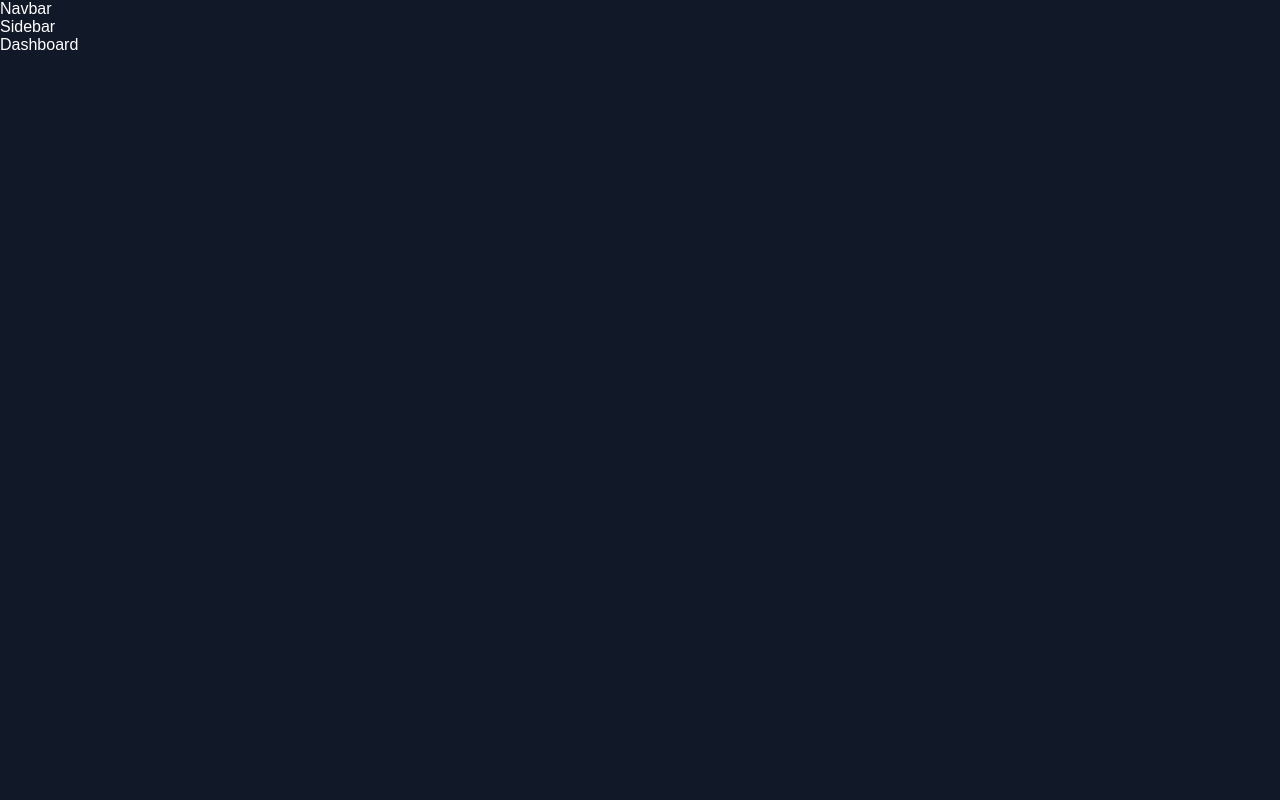
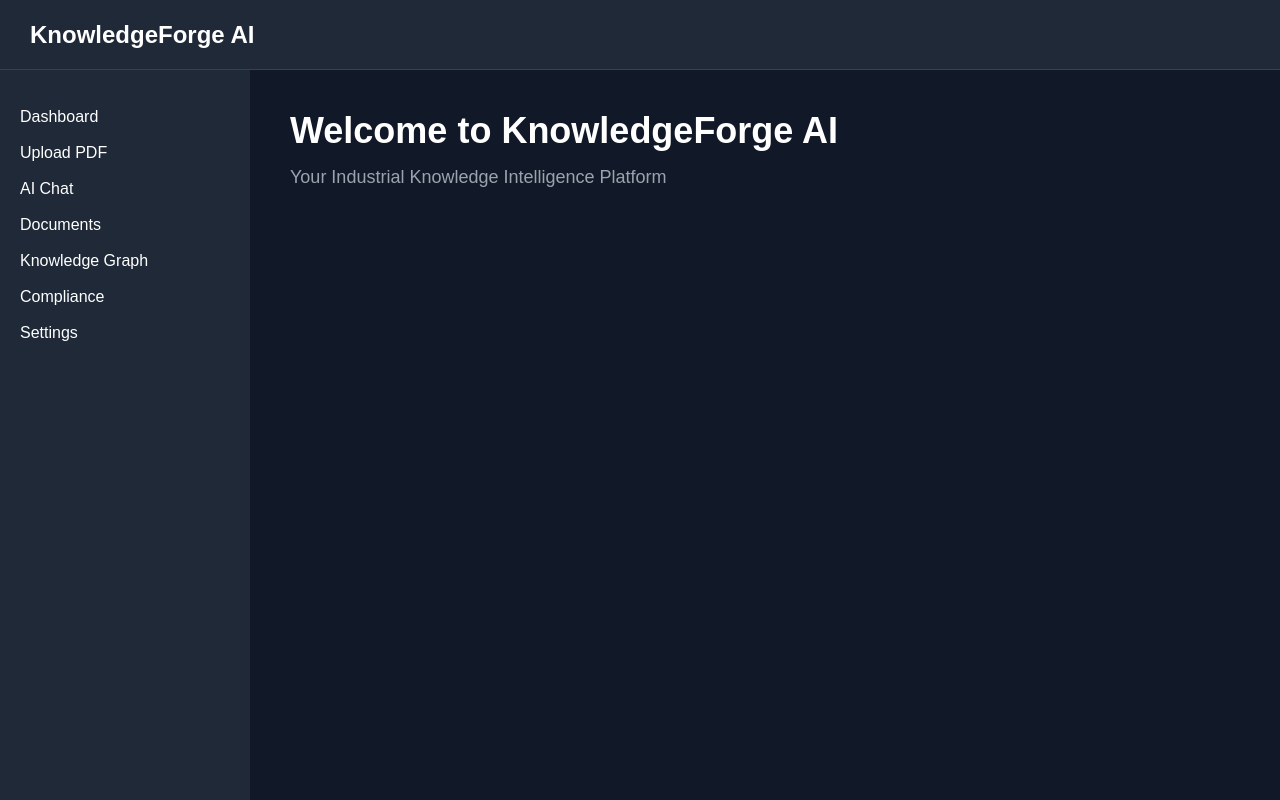
Before and after one commit to ManojAhire/KnowledgeForgeAI, a React app in the folder frontend/: page / in a window 1280 px wide. Built offline with nearby package versions, Linux system fonts and the light colour scheme; the HTML template or start-up script is replaced by a standard one.

Commit message:
first code commit

```diff
--- a/frontend/src/App.css
+++ b/frontend/src/App.css
@@ -0,0 +1,10 @@
+.app {
+  height: 100vh;
+  display: flex;
+  flex-direction: column;
+}
+
+.content {
+  flex:1;
+  display: flex;
+}
--- a/frontend/src/App.jsx
+++ b/frontend/src/App.jsx
@@ -1,14 +1,20 @@
+import "./App.css"
+
 import Sidebar from "./components/Sidebar";
 import Navbar from "./components/Navbar";
 import Dashboard from "./pages/Dashboard";
 
 function App() {
   return (
-    <>
+    <div className="app" >
       <Navbar />
-      <Sidebar />
-      <Dashboard />
-    </>
+
+      <div className="content" >
+        <Sidebar />
+
+        <Dashboard />
+      </div>
+    </div>
   );
 }
 
--- a/frontend/src/components/Navbar.jsx
+++ b/frontend/src/components/Navbar.jsx
@@ -1,7 +1,7 @@
 function Navbar() {
   return (
-    <header>
-      Navbar
+    <header className="navbar " >
+      <h2>KnowledgeForge AI</h2>
     </header>
   );
 }
--- a/frontend/src/components/Sidebar.jsx
+++ b/frontend/src/components/Sidebar.jsx
@@ -1,7 +1,21 @@
 function Sidebar() {
   return (
-    <aside>
-      Sidebar
+    <aside className="sidebar" >
+
+      <p>Dashboard</p>
+
+      <p>Upload PDF</p>
+
+      <p>AI Chat</p>
+
+      <p>Documents</p>
+
+      <p>Knowledge Graph</p>
+
+      <p>Compliance</p>
+
+      <p>Settings</p>
+
     </aside>
   );
 }
--- a/frontend/src/index.css
+++ b/frontend/src/index.css
@@ -9,3 +9,45 @@ body {
   color: white;
   font-family: Arial, Helvetica, sans-serif;
 }
+
+.navbar {
+  height: 70px;
+  background-color:#1f2937;
+  display: flex;
+  align-items:center;
+  padding-left: 30px;
+  border-bottom: 1px solid #374151;
+}
+
+.navbar h2 {
+  font-size: 24px;
+}
+
+.sidebar {
+  width: 250px;
+  background-color: #1f2937;
+
+  padding: 20px;
+
+  background-color: 1px solid #374151;
+}
+
+.sidebar p {
+  margin: 18px 0;
+  cursor: pointer;
+}
+
+.dashboard {
+  flex: 1;
+  padding: 40px;
+}
+
+.dashboard h1 {
+  font-size: 36px;
+  margin-bottom: 15px;
+}
+
+.dashboard p {
+  color: #9ca3af;
+  font-size: 18px;
+}
--- a/frontend/src/pages/Dashboard.jsx
+++ b/frontend/src/pages/Dashboard.jsx
@@ -1,7 +1,11 @@
 function Dashboard() {
   return (
-    <main>
-      Dashboard
+    <main className="dashboard" >
+      <h1>Welcome to KnowledgeForge AI</h1>
+
+      <p>
+        Your Industrial Knowledge Intelligence Platform
+      </p>
     </main>
   );
 }
```
